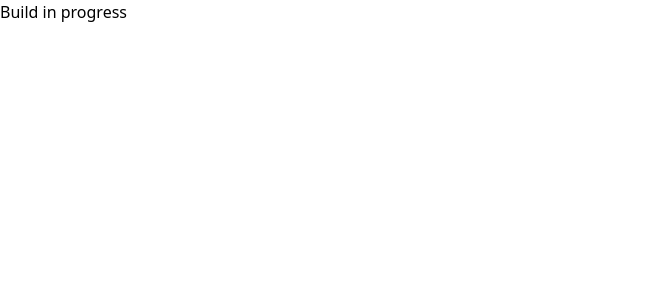
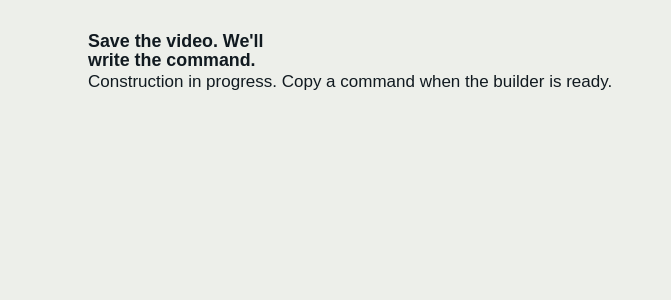
Before and after one commit to ashik-maybe/yt-dlp-command-generator, a React (Vite) app: page / in a window 1280 px wide. Shown: the top 300 px of the page, without its empty margins (0-671 px from the left). Built offline with nearby package versions, Linux system fonts and the light colour scheme.

Commit message:
feat(ui): add app shell

```diff
--- a/src/App.tsx
+++ b/src/App.tsx
@@ -1,3 +1,8 @@
 export default function App() {
-  return <main>Build in progress</main>
+  return (
+    <main className="app-shell">
+      <h1>Save the video. We'll write the command.</h1>
+      <p>Construction in progress. Copy a command when the builder is ready.</p>
+    </main>
+  )
 }
--- a/src/index.css
+++ b/src/index.css
@@ -1 +1,26 @@
 @import 'tailwindcss';
+@import './styles/tokens.css';
+
+:root {
+  color-scheme: light;
+}
+
+body {
+  margin: 0;
+  background: var(--paper);
+  color: var(--ink);
+  font: var(--text-body);
+}
+
+.app-shell {
+  max-width: 72rem;
+  margin: 0 auto;
+  padding: var(--space-8) var(--space-6);
+}
+
+h1 {
+  font: var(--text-display);
+  line-height: 1.05;
+  max-width: 20ch;
+  text-wrap: balance;
+}
```
